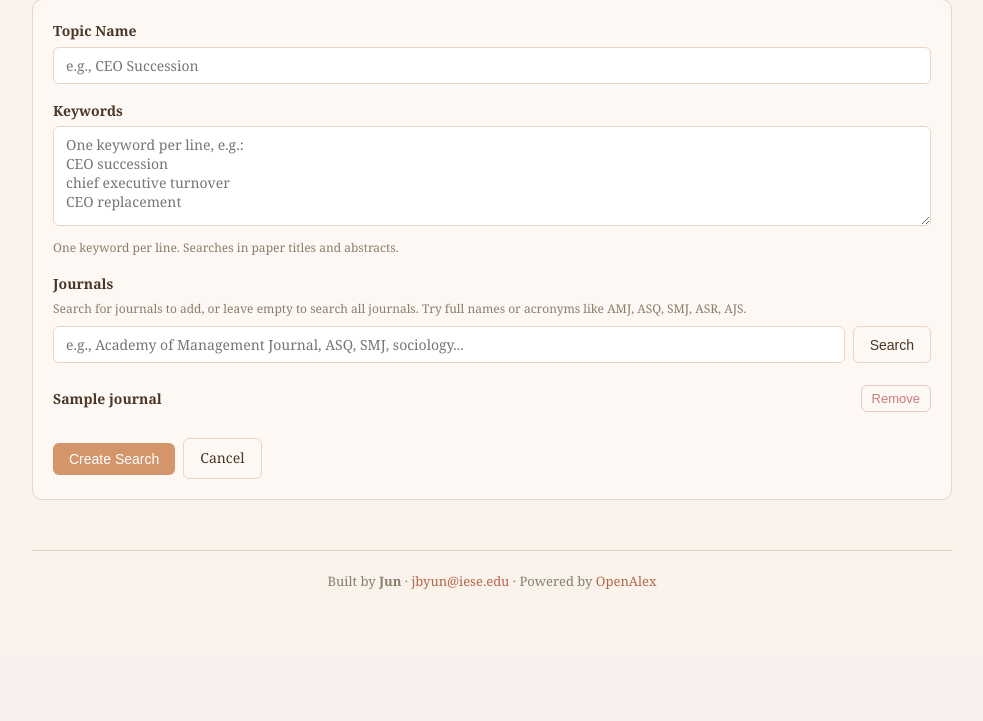
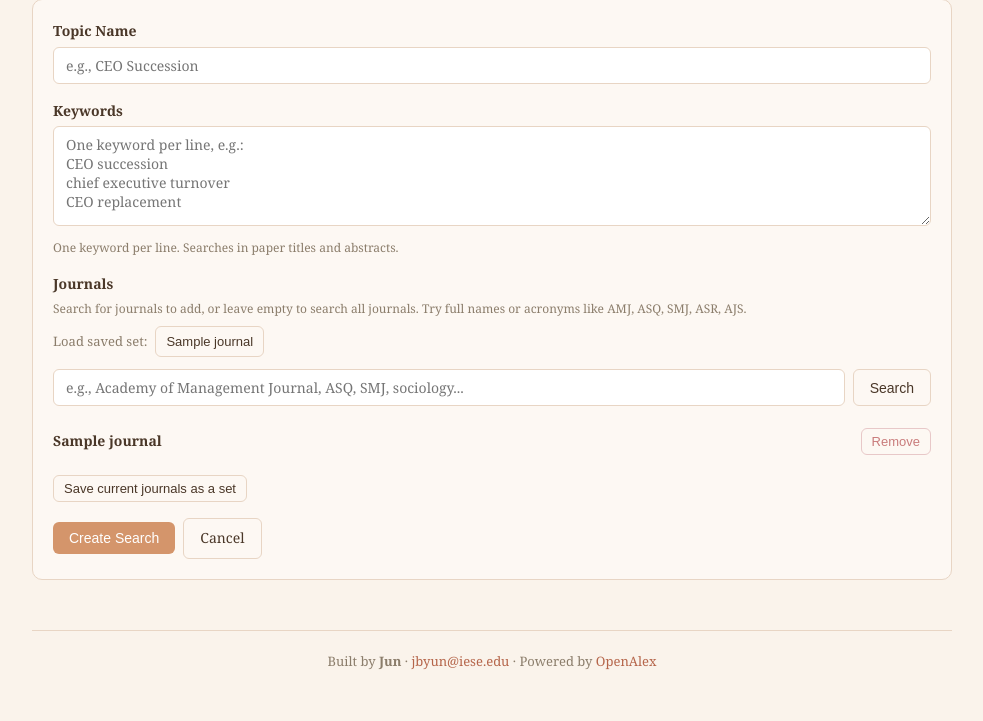
Before and after one commit to junishka/literature-monitor, a Flask app: template templates/search_form.html in a window 1280 px wide. Shown: the part 146-867 px from the top of the page, without its empty margins (148-1131 px from the left). Before the commit the page ends 736 px from the top, so only its background shows below. Run offline with Flask 3, Linux system fonts and the light colour scheme; the template is opened without the code that fills it: most values are stand-ins (such as "Sample title", 1, 10 or a date in 2020); some libraries are stand-ins or nearby versions.

Commit message:
Add saveable journal sets — load saved journals into any search
- Save current journal selection as a named set (e.g., "Top Management Journals")
- Load a saved set with one click when creating/editing any search
- Stored per-user in database
- Save button appears when journals are selected

Co-Authored-By: Claude Opus 4.6 (1M context) <noreply@anthropic.com>

```diff
--- a/app.py
+++ b/app.py
@@ -163,7 +163,8 @@ def new_search():
         flash(f"Search '{name}' created!", "success")
         return redirect(url_for("index"))
 
-    return render_template("search_form.html", search=None, journals=[])
+    journal_sets = models.get_journal_sets(user_id)
+    return render_template("search_form.html", search=None, journals=[], journal_sets=journal_sets)
 
 
 @app.route("/searches/<int:search_id>/edit", methods=["GET", "POST"])
@@ -195,7 +196,8 @@ def edit_search(search_id):
         return redirect(url_for("index"))
 
     journals = models.get_search_journals(search_id)
-    return render_template("search_form.html", search=search, journals=journals)
+    journal_sets = models.get_journal_sets(user_id)
+    return render_template("search_form.html", search=search, journals=journals, journal_sets=journal_sets)
 
 
 @app.route("/searches/<int:search_id>/delete", methods=["POST"])
@@ -212,6 +214,35 @@ def delete_search(search_id):
 @login_required
 def journals():
     return render_template("journals.html", results=None, query="")
+
+
+@app.route("/api/journal-sets", methods=["POST"])
+@login_required
+def api_save_journal_set():
+    """Save current journals as a reusable set."""
+    data = request.get_json()
+    name = data.get("name", "").strip()
+    journals = data.get("journals", [])
+
+    if not name or not journals:
+        return jsonify({"error": "Name and journals required"}), 400
+
+    set_id = models.save_journal_set(session["user_id"], name, journals)
+    return jsonify({"id": set_id, "name": name})
+
+
+@app.route("/api/journal-sets/<int:set_id>", methods=["DELETE"])
+@login_required
+def api_delete_journal_set(set_id):
+    models.delete_journal_set(set_id, session["user_id"])
+    return jsonify({"ok": True})
+
+
+@app.route("/api/journal-sets")
+@login_required
+def api_get_journal_sets():
+    sets = models.get_journal_sets(session["user_id"])
+    return jsonify(sets)
 
 
 @app.route("/journals/search")
--- a/lit_monitor/models.py
+++ b/lit_monitor/models.py
@@ -158,6 +158,16 @@ def init_db():
             )
         """)
 
+        cur.execute(f"""
+            CREATE TABLE IF NOT EXISTS journal_sets (
+                id {serial},
+                user_id INTEGER NOT NULL,
+                name TEXT NOT NULL,
+                journals TEXT NOT NULL,
+                created_at TIMESTAMP DEFAULT CURRENT_TIMESTAMP
+            )
+        """)
+
 
 # --- Users ---
 
@@ -285,6 +295,42 @@ def get_all_settings(user_id: int) -> dict:
         return {r["key"]: r["value"] for r in rows}
 
 
+# --- Journal Sets (per user) ---
+
+def save_journal_set(user_id: int, name: str, journals: list[dict]) -> int:
+    """Save a reusable set of journals. journals = [{"id": "S...", "name": "..."}]"""
+    with get_db() as conn:
+        if USE_POSTGRES:
+            cur = _execute(conn, "INSERT INTO journal_sets (user_id, name, journals) VALUES (%s, %s, %s) RETURNING id",
+                           (user_id, name, json.dumps(journals)))
+            return cur.fetchone()[0]
+        else:
+            cur = _execute(conn, "INSERT INTO journal_sets (user_id, name, journals) VALUES (?, ?, ?)",
+                           (user_id, name, json.dumps(journals)))
+            return cur.lastrowid
+
+
+def get_journal_sets(user_id: int) -> list[dict]:
+    with get_db() as conn:
+        rows = _fetchall(conn, f"SELECT * FROM journal_sets WHERE user_id = {_ph()} ORDER BY name", (user_id,))
+        for r in rows:
+            r["journals"] = json.loads(r["journals"])
+        return rows
+
+
+def get_journal_set(set_id: int, user_id: int) -> dict | None:
+    with get_db() as conn:
+        row = _fetchone(conn, f"SELECT * FROM journal_sets WHERE id = {_ph()} AND user_id = {_ph()}", (set_id, user_id))
+        if row:
+            row["journals"] = json.loads(row["journals"])
+        return row
+
+
+def delete_journal_set(set_id: int, user_id: int):
+    with get_db() as conn:
+        _execute(conn, f"DELETE FROM journal_sets WHERE id = {_ph()} AND user_id = {_ph()}", (set_id, user_id))
+
+
 # --- Seen Papers (per user) ---
 
 def get_seen_count(user_id: int) -> int:
--- a/templates/search_form.html
+++ b/templates/search_form.html
@@ -20,6 +20,15 @@
   <div class="form-group">
     <label>Journals</label>
     <div class="form-hint" style="margin-bottom:8px;">Search for journals to add, or leave empty to search all journals. Try full names or acronyms like AMJ, ASQ, SMJ, ASR, AJS.</div>
+
+    {% if journal_sets %}
+    <div style="display:flex; gap:8px; margin-bottom:12px; flex-wrap:wrap;">
+      <span style="font-size:13px; color:var(--text-muted); padding:5px 0;">Load saved set:</span>
+      {% for js in journal_sets %}
+      <button type="button" onclick="loadJournalSet({{ js.journals | tojson | e }})" class="btn btn-secondary btn-sm">{{ js.name }}</button>
+      {% endfor %}
+    </div>
+    {% endif %}
 
     <div style="display:flex; gap:8px; margin-bottom:12px;">
       <input type="text" id="journal-search" placeholder="e.g., Academy of Management Journal, ASQ, SMJ, sociology..." style="flex:1;">
@@ -44,6 +53,10 @@
     </div>
     <div id="no-journals" style="color:var(--text-muted); font-size:13px; {% if journals %}display:none;{% endif %}">
       No journals selected — will search across all journals.
+    </div>
+
+    <div style="margin-top:10px;">
+      <button type="button" onclick="saveCurrentAsSet()" class="btn btn-secondary btn-sm" id="save-set-btn" style="{% if not journals %}display:none;{% endif %}">Save current journals as a set</button>
     </div>
   </div>
 
@@ -104,6 +117,7 @@ function addJournal(id, name) {
   `;
   container.insertAdjacentHTML('beforeend', html);
   document.getElementById('no-journals').style.display = 'none';
+  updateSaveBtn();
 }
 
 function removeJournal(btn) {
@@ -112,6 +126,47 @@ function removeJournal(btn) {
   if (remaining.length === 0) {
     document.getElementById('no-journals').style.display = 'block';
   }
+  updateSaveBtn();
+}
+
+function loadJournalSet(journals) {
+  // Clear current journals
+  document.getElementById('selected-journals').innerHTML = '';
+  // Add each journal from the set
+  journals.forEach(j => addJournal(j.id, j.name));
+}
+
+function saveCurrentAsSet() {
+  const items = document.querySelectorAll('#selected-journals .journal-item');
+  if (items.length === 0) { alert('No journals selected to save.'); return; }
+
+  const name = prompt('Name this journal set (e.g., "Top Management Journals"):');
+  if (!name) return;
+
+  const journals = [];
+  items.forEach(item => {
+    journals.push({
+      id: item.querySelector('input[name="journal_ids"]').value,
+      name: item.querySelector('.journal-name').textContent,
+    });
+  });
+
+  fetch('/api/journal-sets', {
+    method: 'POST',
+    headers: { 'Content-Type': 'application/json' },
+    body: JSON.stringify({ name, journals }),
+  })
+  .then(r => r.json())
+  .then(data => {
+    if (data.error) { alert(data.error); return; }
+    alert('Journal set "' + name + '" saved! It will appear when you create or edit searches.');
+  });
+}
+
+function updateSaveBtn() {
+  const btn = document.getElementById('save-set-btn');
+  const items = document.querySelectorAll('#selected-journals .journal-item');
+  btn.style.display = items.length > 0 ? 'inline-flex' : 'none';
 }
 
 // Search on Enter key
```
